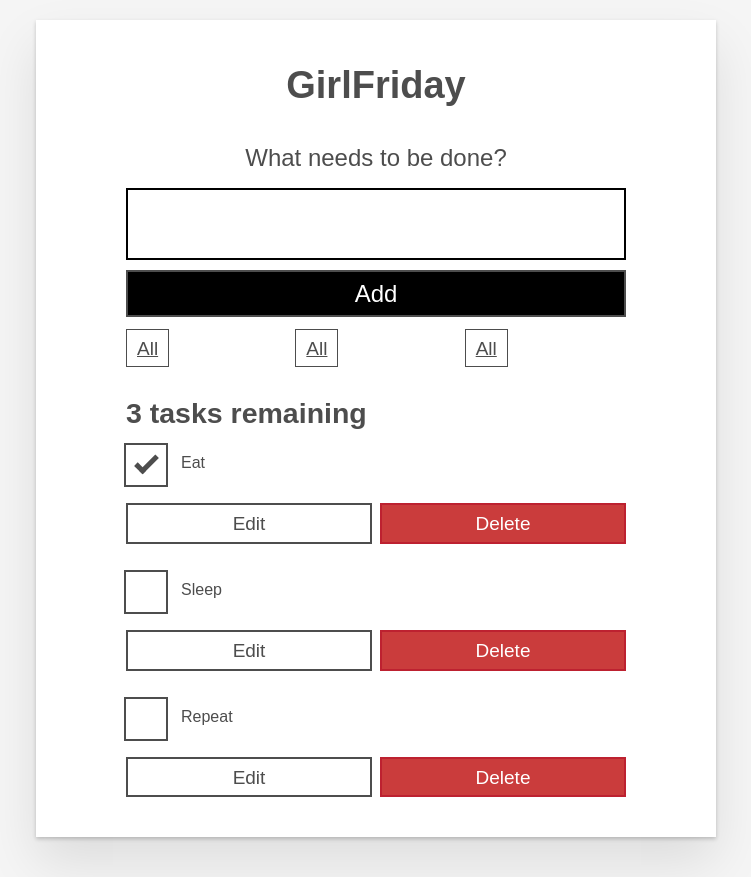
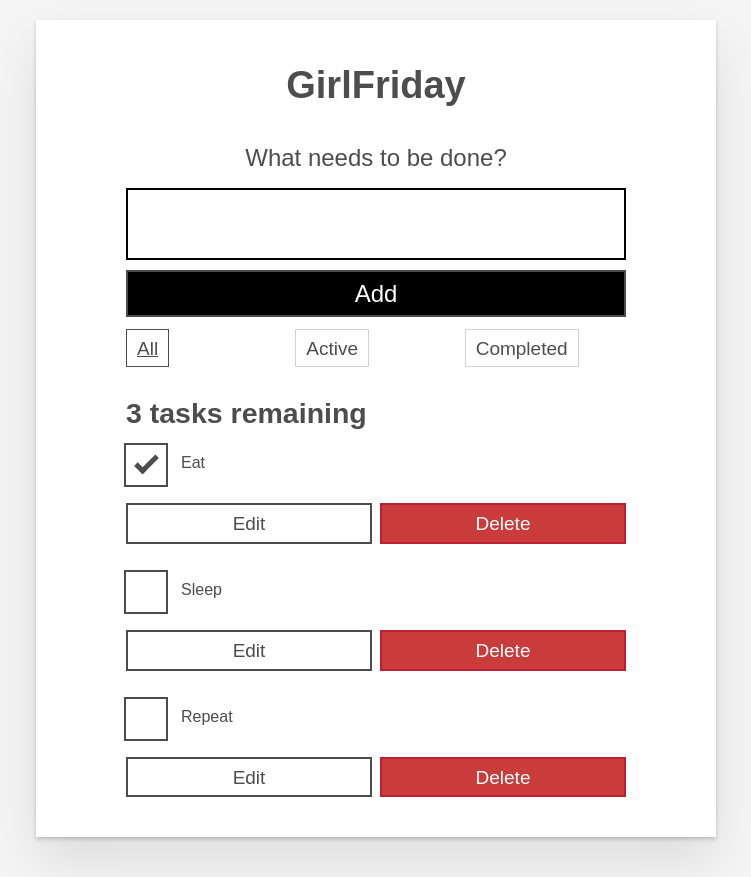
Before and after one commit to niiholmes/todoappII, a React (Create React App) app: page / in a window 1280 px wide. Shown: the whole page, without its empty margins (264-1015 px from the left). Built offline with nearby package versions, Linux system fonts and the light colour scheme.

Commit message:
another one

```diff
--- a/src/App.js
+++ b/src/App.js
@@ -4,6 +4,15 @@ import Form from './Components/Form'
 import FilterButton from './Components/FilterButton'
 import './App.css';
 import {nanoid} from 'nanoid'
+
+
+const FILTER_MAP = {
+  All: () => true,
+  Active: task => !task.completed,
+  Completed: task => task.completed
+}
+
+const FILTER_NAMES = Object.keys(FILTER_MAP)
 
 function App(props) {
 
@@ -58,6 +67,15 @@ function App(props) {
 
    )
 
+   const filterList = FILTER_NAMES.map(name => (
+     <FilterButton
+     key ={name}
+     name = {name}
+     isPressed = {name === filter}
+     setFilter = {setFilter}
+     />
+   ))
+
    const tasksNoun = taskList.length !== 1 ? 'tasks' : 'task'
    const headingText = `${taskList.length} tasks remaining`
 
@@ -69,9 +87,7 @@ function App(props) {
       <Form addTask={addTask}/>
 
       <div className="filters btn-group stack-exception">
-      <FilterButton/>
-      <FilterButton/>
-      <FilterButton/>
+      {filterList}
       </div>
 
       <h2 id="list-heading">
--- a/src/Components/FilterButton.js
+++ b/src/Components/FilterButton.js
@@ -5,9 +5,13 @@ import React from 'react'
 const FilterButton = (props) => {
     return(
         <div>
-          <button type="button" className="btn toggle-btn" aria-pressed="true">
+          <button type="button"
+          className="btn toggle-btn"
+          aria-pressed={props.isPressed}
+          onClick = {() => props.setFilter(props.name)}
+          >
           <span className="visually-hidden">Show </span>
-          <span>all</span>
+          <span>{props.name}</span>
           <span className="visually-hidden"> tasks</span>
         </button>
         </div>
```
